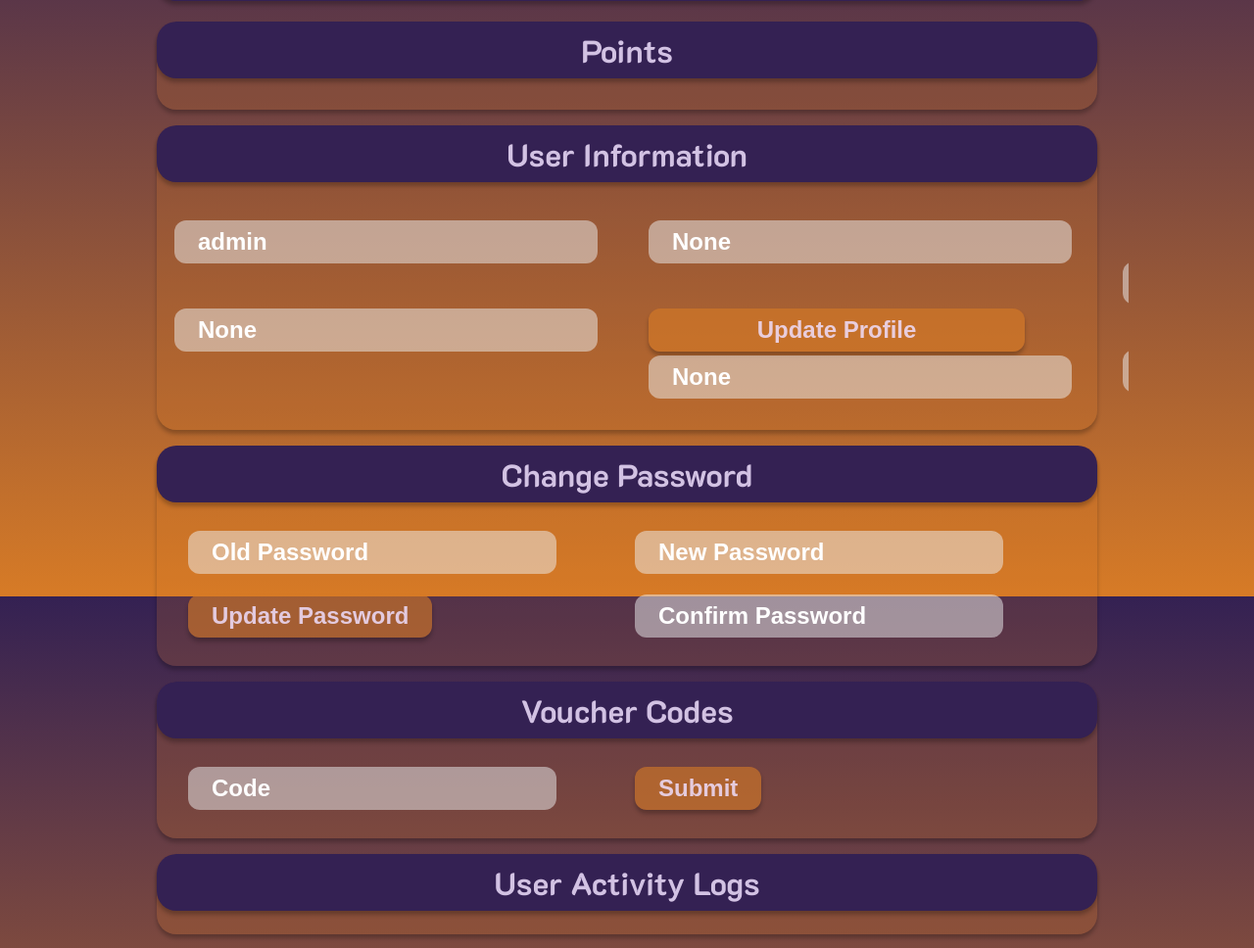
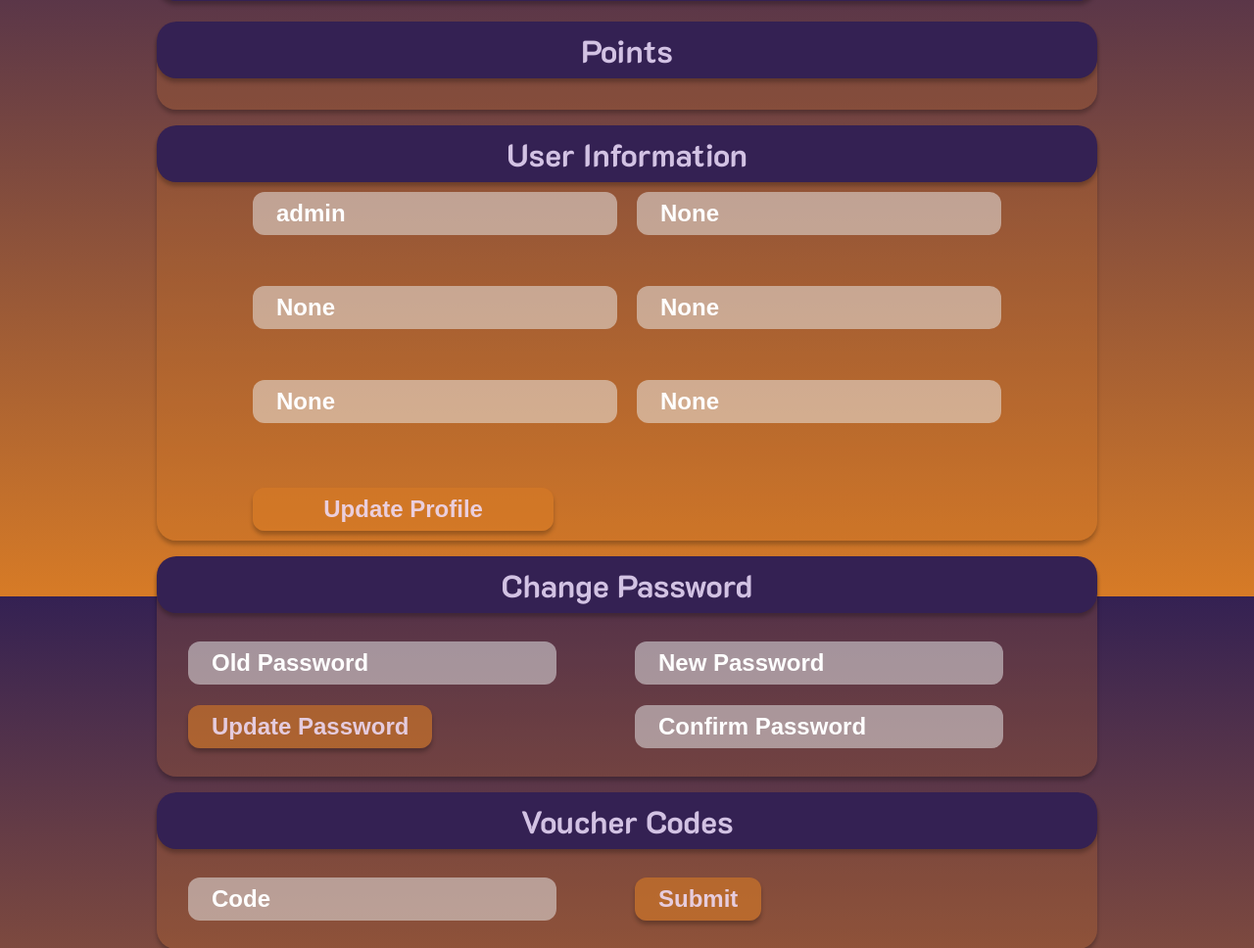
Before and after one commit to HackMerced/HackMerced-IX-Live, a Flask app: page /profile in a window 1280 px wide. Shown: the part 191-1159 px from the top of the page at 98% size. Run offline with Flask 3, Linux system fonts and the light colour scheme; a user stored in the database is signed in.

Commit message:
Lots of responsiveness fixes in Login, register, etc

```diff
--- a/web/static/css/style.css
+++ b/web/static/css/style.css
@@ -444,23 +425,30 @@ input[type="submit"] {
 	font-size: var(--font-huge);
 	font-weight: var(--font-heavier);
 }
-
+#profile-edit-form{
+	width: 100%;
+  	display: flex;
+	justify-content: center;
+}
 .flexbox-container{
 	display: inline-flex;
 	flex-wrap: wrap;
-	flex-direction: column;
-	align-content: stretch;
-	padding: 1em;
-	height: 25vh;
-	column-gap: 5%;
-	width: 100%;
-	overflow-x: hidden;
+	flex-direction: row;
+	padding: .5em;
+	width: 80%;
+	overflow: hidden;
+	gap:1em;
+	align-content: center;
 }
 .flexbox-container>*{
-	display: flex;
-	flex-basis: 0px;
 	width: 40%;
 	margin: 2px;
+}
+.flexbox-container-child{
+	display: flex;
+	flex-direction: column;
+	flex: 1;
+	gap: .3em;
 }
 /* End Profile */
 
--- a/web/templates/index.html
+++ b/web/templates/index.html
@@ -3,12 +3,12 @@
 
 {% set pageTitle = "HackMerced IX" %}{% include "includes/header.html" %}
 
-<body class="no-graphic">
+<body class="no-graphic flex-container-login">
 
 	<div id="login-form" class="window absolute-center">
 		<div class="article">
 			<center>
-				<img src="{{ url_for('static', filename='png/hmix-bg-300.png') }}" alt="HackMerced IX" style="width: 70%;">
+				<img src="{{ url_for('static', filename='png/hmix-bg-300.png') }}"  alt="HackMerced IX" style="width: 70%;">
 				<h1>User Login</h1>
 				<form action="/login" method="POST">
 					<input type="text" id="uid" name="uid" placeholder="Badge Code" />
--- a/web/templates/password.html
+++ b/web/templates/password.html
@@ -3,13 +3,13 @@
 
 {% set pageTitle = "HackMerced IX" %}{% include "includes/header.html" %}
 
-<body class="no-graphic">
+<body class="no-graphic flex-container-login">
 
 	<div id="login-form" class="window absolute-center">
 		<div class="article">
 			<center>
 				<img src="{{ url_for('static', filename='png/hmix-bg-300.png') }}" alt="HackMerced IX" style="width: 70%;">
-				<h1>This Badge is protected.</h1>
+				<h1 class="mobile-h1">This Badge is protected.</h1>
 				<form action="/unlock" method="POST">
 					<input type="text" id="uid" name="uid" value={{ uid }} hidden />
 					<input type="password" id="password" name="password" placeholder="Password" />
--- a/web/templates/profile.html
+++ b/web/templates/profile.html
@@ -31,15 +31,18 @@
 				<form id="profile-edit-form">
 					<br>
 					<div class="flexbox-container">
+						<div class="flexbox-container-child">
+							<input class="flexbox-item" type="text" id="fname"  name="fname"  placeholder="First Name" value="{{ name }}" /><br><br>
+							<input class="flexbox-item" type="text" id="lname"  name="lname"  placeholder="Last Name" value="{{ surname }}" /><br><br>
+							<input class="flexbox-item" type="text" id="school" name="school" placeholder="School" value="{{ school }}" /><br><br>
 
-						<input class="flexbox-item" type="text" id="fname"  name="fname"  placeholder="First Name" value="{{ name }}" /><br><br>
-						<input class="flexbox-item" type="text" id="lname"  name="lname"  placeholder="Last Name" value="{{ surname }}" /><br><br>
-						<input class="flexbox-item" type="text" id="school" name="school" placeholder="School" value="{{ school }}" /><br><br>
+						</div>
+						<div class="flexbox-container-child">
+							<input class="flexbox-item" type="email" id="email" name="email" placeholder="Email Address" value="{{ email }}" /><br><br>
+							<input class="flexbox-item" type="text"  id="phone" name="phone" placeholder="Phone Number" value="{{ phone }}" /><br><br>
+							<input class="flexbox-item" type="text"  id="major" name="major" placeholder="Major" value="{{ major }}"/><br><br>
+						</div>
 						<input class="flexbox-button" type="submit" id="profile-edit-submit" value="Update Profile" />
-						<input class="flexbox-item" type="email" id="email" name="email" placeholder="Email Address" value="{{ email }}" /><br><br>
-						<input class="flexbox-item" type="text"  id="phone" name="phone" placeholder="Phone Number" value="{{ phone }}" /><br><br>
-						<input class="flexbox-item" type="text"  id="major" name="major" placeholder="Major" value="{{ major }}"/><br><br>
-
 					</div>
 					<br>
 				</form>
--- a/web/templates/register.html
+++ b/web/templates/register.html
@@ -3,7 +3,7 @@
 
 {% set pageTitle = "HackMerced IX" %}{% include "includes/header.html" %}
 
-<body>
+<body class="flex-container-login">
 
 	<div id="registration-form" class="window absolute-center">
 
@@ -11,7 +11,7 @@
 			<h1>User Registration</h1>
 		</div>
 
-		<div class="article">
+		<div class="article register-container">
 			<form action="/register" method="POST">
 				<input type="text" id="uid" name="uid" value={{ uid }} hidden />
 				<br>
```
Also changed, not shown: other parts of web/static/css/style.css (+36 -26 lines).
